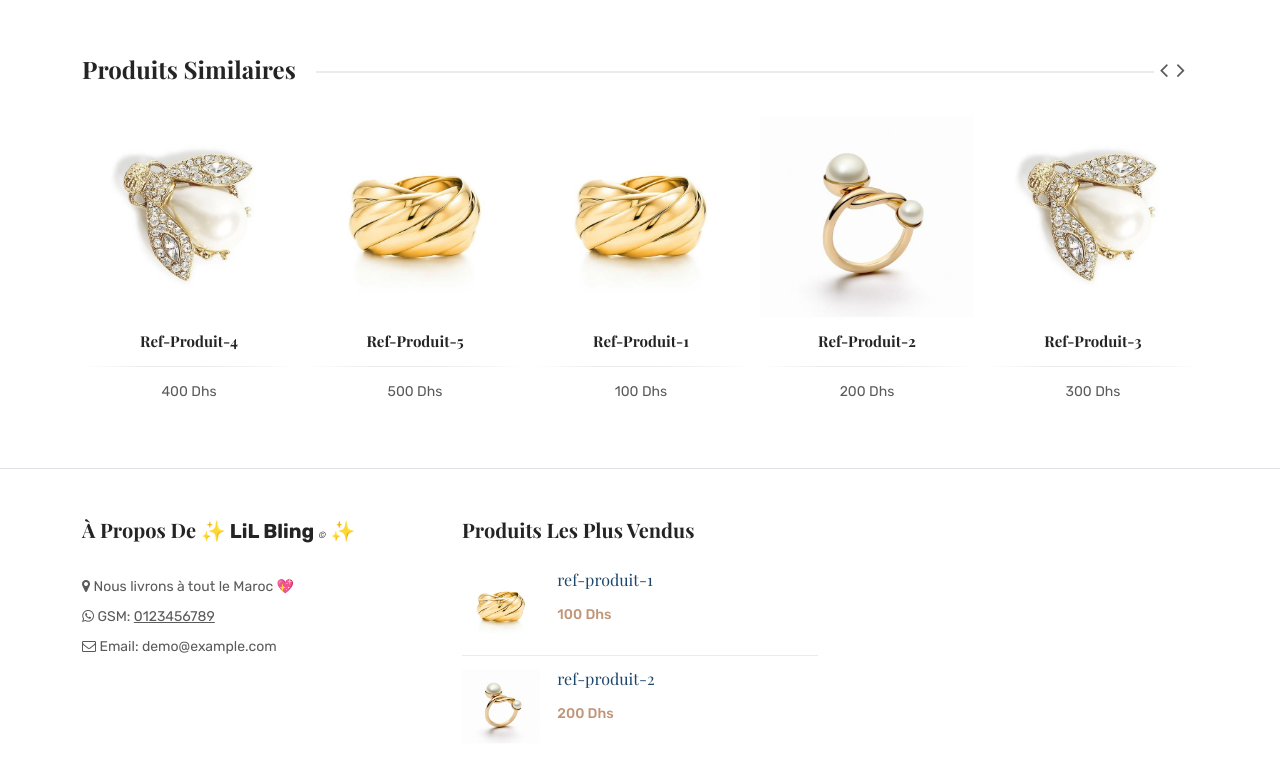
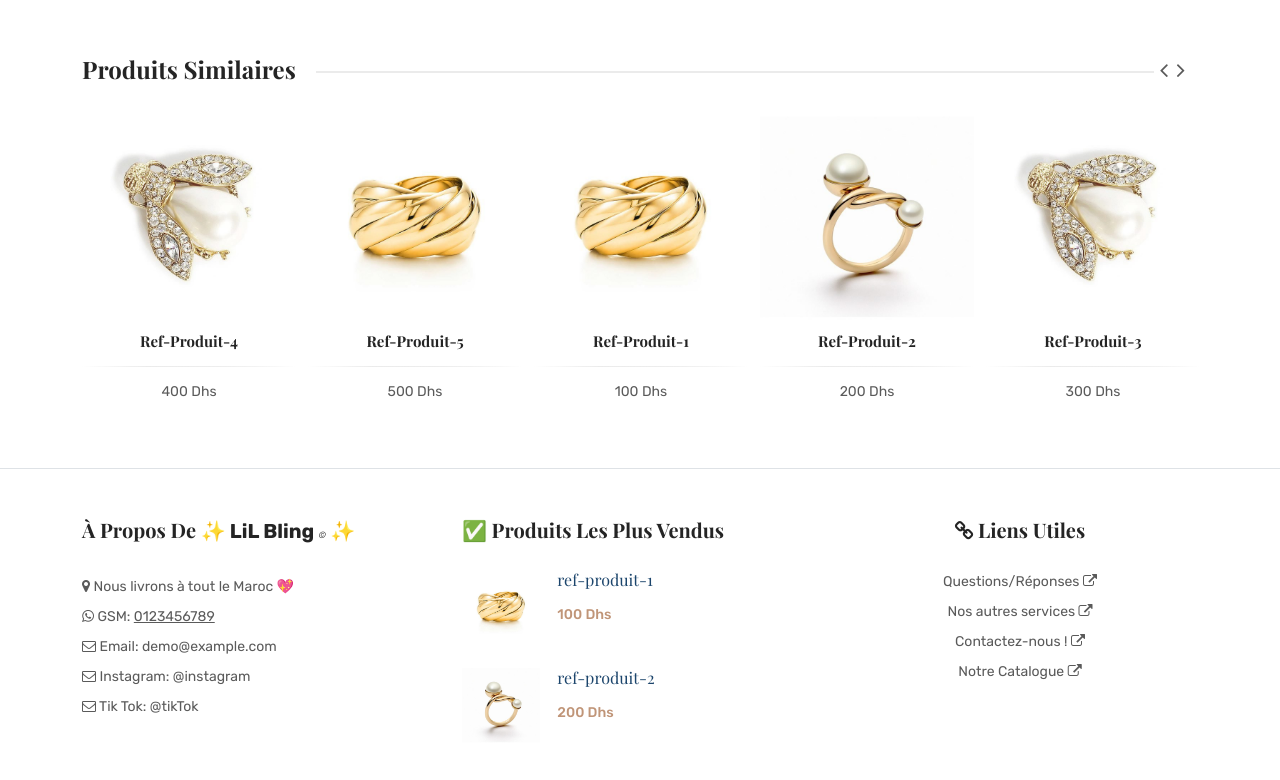
Before and after one commit to Hicham-O-Sfh/Monsta, a plain HTML site: page product-details.html in a window 1280 px wide. Shown: the part 1084-1864 px from the top of the page. Drawn offline with nearby package versions, Linux system fonts and the light colour scheme; files whose address does not match are found by name; a web font is replaced by a local one.

Commit message:
add useful links to page footer

```diff
--- a/assets/js/main.js
+++ b/assets/js/main.js
@@ -530,18 +530,8 @@ import {
   });
 
   (function projectBestSellingProductsInFooter() {
-    /**
-     * todo :
-     * add links to
-     * "FAQ",
-     * "Our Services",
-     * "Contact us",
-     * "Catalogue"
-     * Instagram & Tik Tok
-     * to the footer
-     */
     $("#footer-best-selling-products").html(`
-      <h3>Produits les plus vendus</h3>
+      <h3>✅ Produits les plus vendus</h3>
     `);
     const bestSellingProductsIds = [1, 2];
     bestSellingProductsIds.forEach((productId) => {
@@ -637,7 +627,6 @@ import {
           ...JSON.parse(JSON.stringify(products)),
           ...JSON.parse(JSON.stringify(products)),
           ...JSON.parse(JSON.stringify(products)),
-          ...JSON.parse(JSON.stringify(products)),
         ];
         $("#related-products-section").empty();
         products.forEach((prod) => {
--- a/product-details.html
+++ b/product-details.html
@@ -384,6 +384,16 @@
                     <!-- todo: update mail -->
                     Email: demo@example.com
                   </p>
+                  <p>
+                    <i class="fa fa-envelope-o" aria-hidden="true"></i>
+                    <!-- todo: update instagram -->
+                    Instagram: @instagram
+                  </p>
+                  <p>
+                    <i class="fa fa-envelope-o" aria-hidden="true"></i>
+                    <!-- todo: update tikTok -->
+                    Tik Tok: @tikTok
+                  </p>
                 </div>
               </div>
             </div>
@@ -393,6 +403,43 @@
                 class="widgets_container product_widget"
                 id="footer-best-selling-products"
               ></div>
+            </div>
+
+            <div class="col-lg-4 col-md-6 col-sm-4 col-6 text-center">
+              <div class="widgets_container widget_menu">
+                <h3>
+                  <i class="fa fa-link" aria-hidden="true"></i>
+                  Liens utiles
+                </h3>
+                <div class="footer_menu">
+                  <ul>
+                    <li>
+                      <a href="">
+                        Questions/Réponses
+                        <i class="fa fa-external-link" aria-hidden="true"></i>
+                      </a>
+                    </li>
+                    <li>
+                      <a href="">
+                        Nos autres services
+                        <i class="fa fa-external-link" aria-hidden="true"></i>
+                      </a>
+                    </li>
+                    <li>
+                      <a href="">
+                        Contactez-nous !
+                        <i class="fa fa-external-link" aria-hidden="true"></i>
+                      </a>
+                    </li>
+                    <li>
+                      <a href="">
+                        Notre Catalogue
+                        <i class="fa fa-external-link" aria-hidden="true"></i>
+                      </a>
+                    </li>
+                  </ul>
+                </div>
+              </div>
             </div>
           </div>
         </div>
```
Also changed, not shown: assets/css/style.css.
